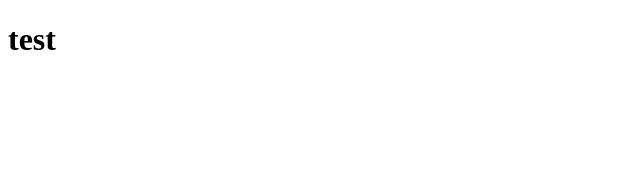
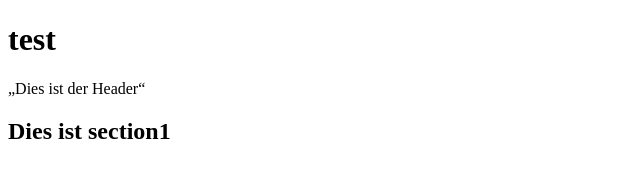
Before and after one commit to FrankBrandes/Brandit, a plain HTML site: page index.html in a window 1280 px wide. Shown: the whole page, without its empty margins (0-640 px from the left). Drawn offline with Linux system fonts and the light colour scheme.

Commit message:
begin section1

```diff
--- a/index.html
+++ b/index.html
@@ -8,7 +8,10 @@
 <body>
 	<header>
 		<h1>test</h1>
-
+		<q>Dies ist der Header</q>
 	</header>
+	<section id="section1">
+		<h2>Dies ist section1</h2>
+	</section>
 </body>
 </html>
```
